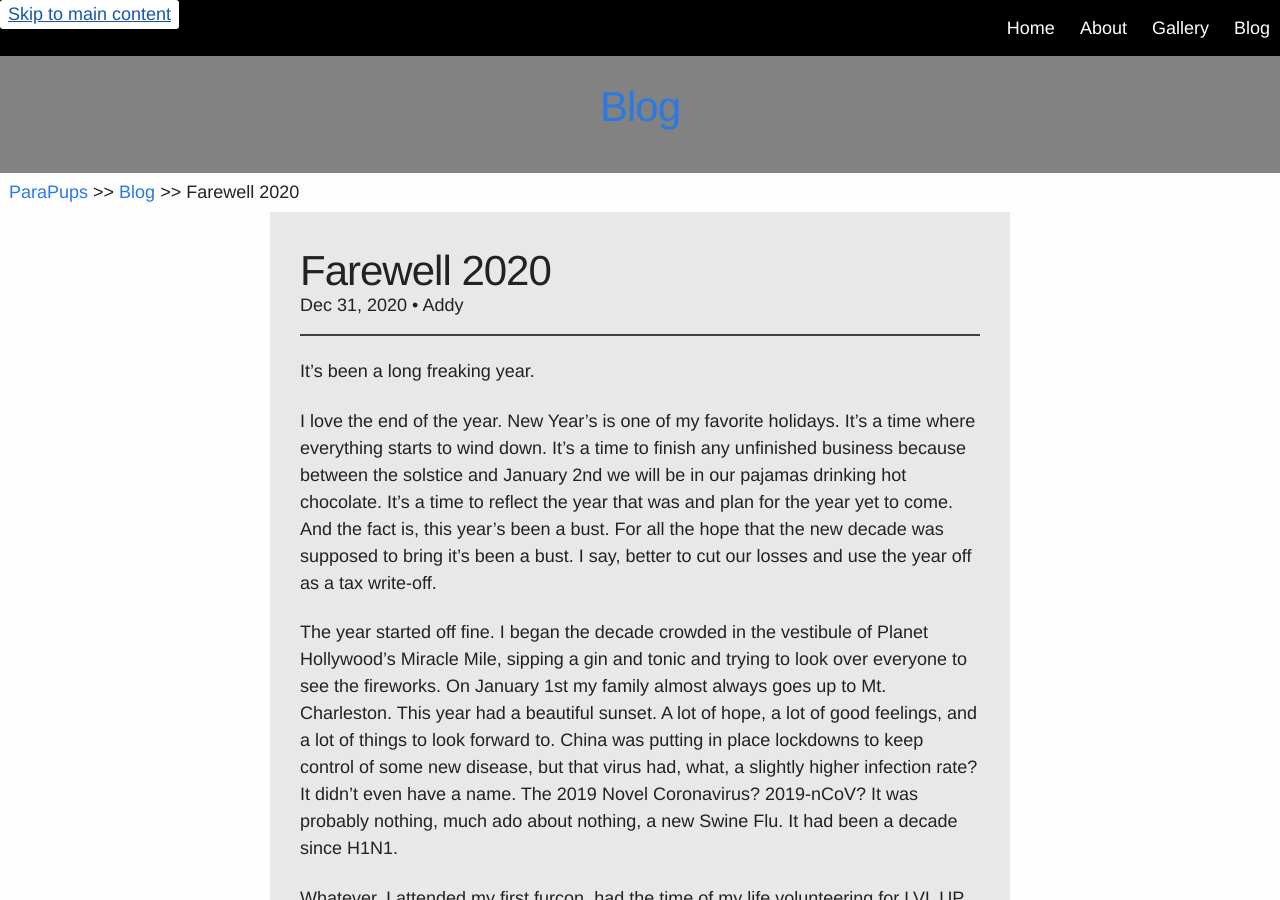
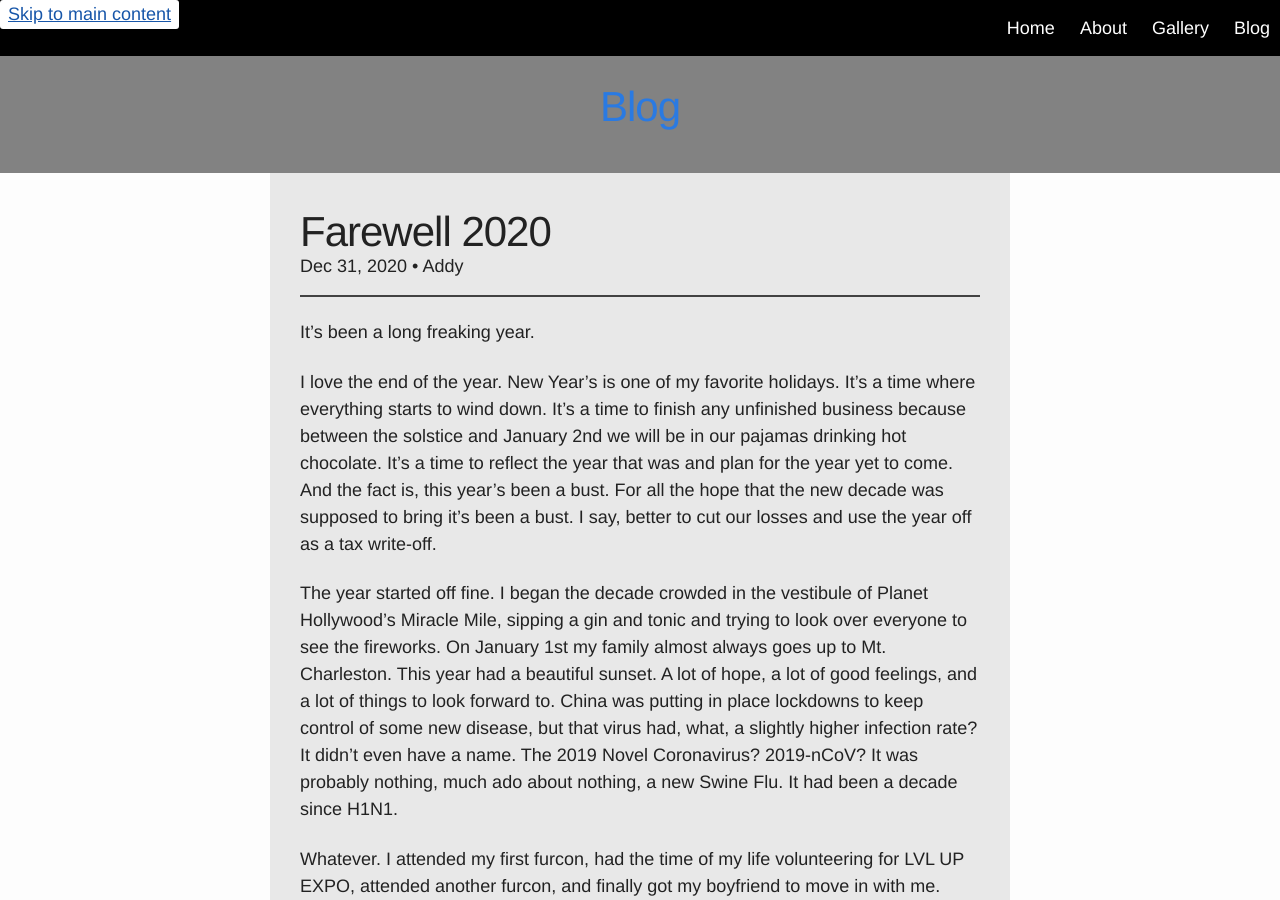
Before and after one commit to ParaPups/parapups.github.io, a Jekyll site: the page built from blog/_posts/2020-12-31-farewell-2020.markdown, in a window 1280 px wide and 900 px high. Built offline with Jekyll 4.4.1, drawn with Linux system fonts in a browser that asks for light colours; comment, search, counter and statistics services are not loaded.

Commit message:
Remove breadcrumbs

```diff
--- a/_layouts/blog-post.html
+++ b/_layouts/blog-post.html
@@ -7,13 +7,11 @@
     </h1>
 </header>
 
-{% include breadcrumbs.html %}
-
 <main id="main">
     <article class="text-wrapper post-wrapper" itemscope itemtype="http://schema.org/BlogPosting">
 
-    <header class="post-header">
-        <h1 class="post-title" itemprop="name headline">{{ page.title }}</h1>
+    <header class="post-header blog-post-header">
+        <h1 class="post-title blog-post-title" itemprop="name headline">{{ page.title }}</h1>
         <span class="post-meta"><time datetime="{{ page.date | date_to_xmlschema }}" itemprop="datePublished">{{ page.date | date: "%b %-d, %Y" }}</time>{% if page.author %} • <span itemprop="author" itemscope itemtype="http://schema.org/Person"><span itemprop="name">{{ page.author }}</span></span>{% endif %}</span>
     </header>
 
--- a/_layouts/gallery-post.html
+++ b/_layouts/gallery-post.html
@@ -7,11 +7,6 @@
         <a href="{{ site.baseurl }}/gallery">Gallery</a>
     </h1>
 </header>
-
-<div id="breadcrumbs">
-    <a href="{{ site.baseurl }}/">ParaPups</a> &gt;&gt;
-    <a href="{{ site.baseurl }}/gallery">Gallery</a> &gt;&gt; {{ page.title }}
-</div>
 
 <main id="main">
     <article id="gallery-post-wrapper" class="post" itemscope itemtype="http://schema.org/BlogPosting">
--- a/_layouts/page.html
+++ b/_layouts/page.html
@@ -5,8 +5,6 @@
     <h1 class="page-title">{{ page.title }}</h1>
 </header>
 
-{% include breadcrumbs.html %}
-
 <main id="main">
     <article>
         {{ content }}
```
